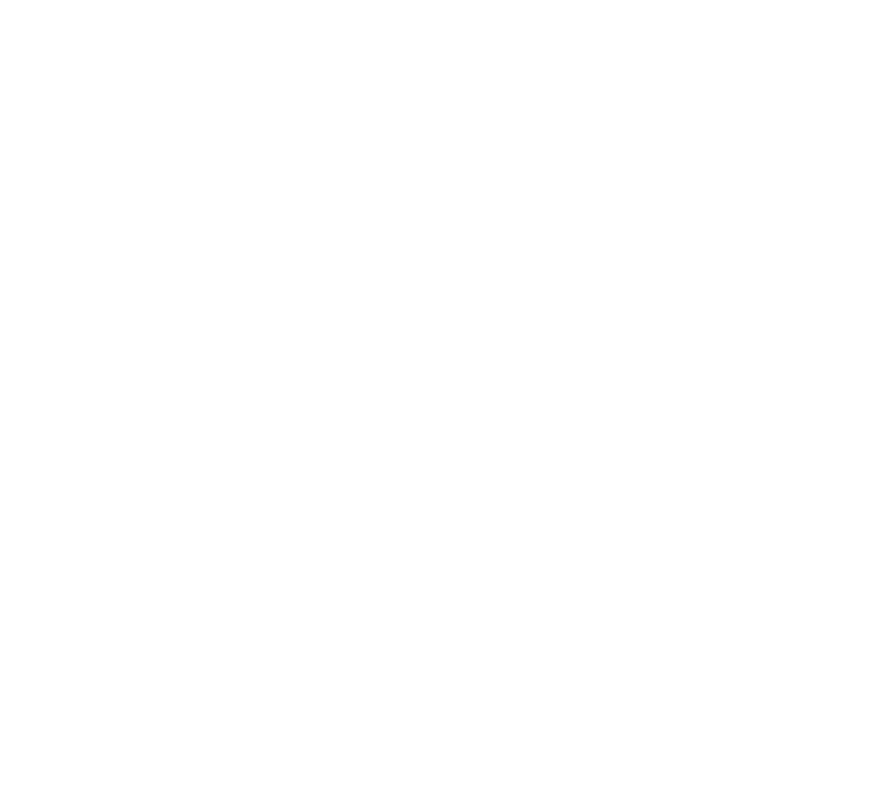
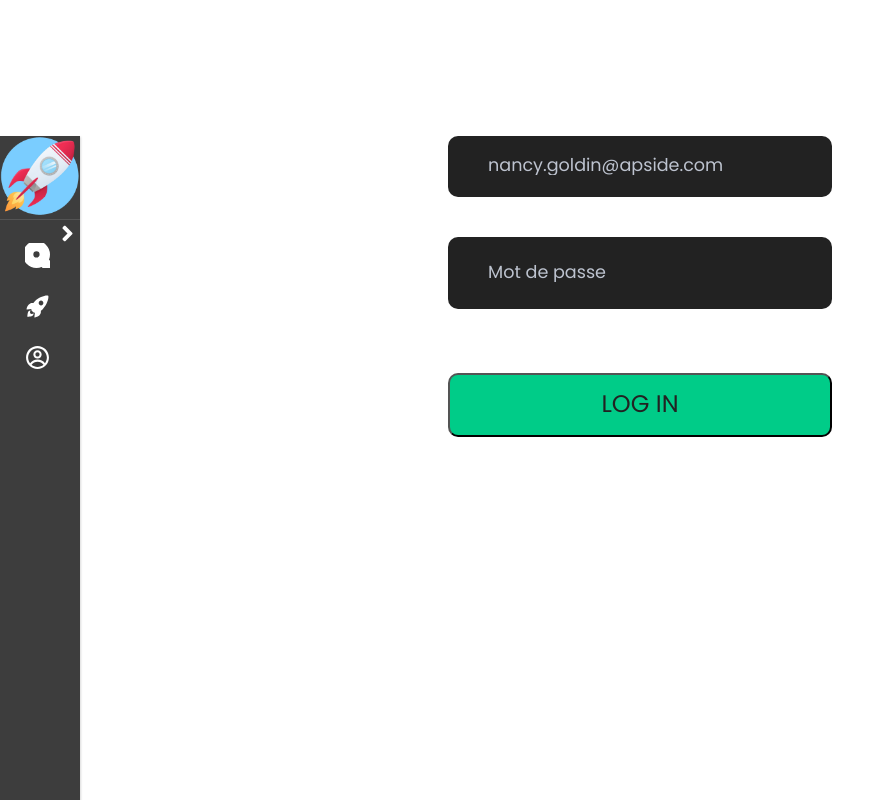
Before and after one commit to MartyScz/Hackathon2, a React (Vite) app in the folder frontend/: page /login in a window 1280 px wide. Before the commit this address had no page. Shown: the whole page, without its empty margins (0-895 px from the left). Built offline with nearby package versions, Linux system fonts and the light colour scheme.

Commit message:
pull origin dev

```diff
--- a/frontend/src/App.jsx
+++ b/frontend/src/App.jsx
@@ -5,6 +5,8 @@
 import AddProject from "./pages/AddProject";
 import Project from "./pages/Project";
 import Profile from "./pages/Profile";
+import Login from "./components/Login";
+import Register from "./components/Register";
 
 import "./App.css";
 
@@ -13,6 +15,8 @@
     <div className="App">
       <Routes>
         <Route path="/" element={<Connexion />} />
+        <Route path="/login" element={<Login />} />
+        <Route path="/register" element={<Register />} />
         <Route path="/home" element={<Home />} />
         <Route path="/addProject" element={<AddProject />} />
         <Route path="/project" element={<Project />} />
--- a/frontend/src/components/Login.css
+++ b/frontend/src/components/Login.css
@@ -1,3 +1,7 @@
+.body {
+  background-color: #222222;
+}
+
 .form-login {
   display: flex;
   flex-direction: column;
@@ -24,25 +28,29 @@
 
 .inputLogPassword,
 .inputEmail {
-  color: #ff0055;
+  background-color: #222222;
 }
 
+.inputEmail {
+  color: #0099ff;
+}
 .inputLogPassword {
   margin-bottom: 10vh;
+  color: #ff0055;
 }
 
 .loginbutton {
   display: flex;
   justify-content: center;
   align-items: center;
-  width: 60vw;
+  width: 90vw;
   max-width: 500px;
-  height: 60vw;
+  height: 70vw;
   max-height: 70px;
-  background-color: pink;
-  color: var(--white);
-  border-radius: 50%;
-  font-family: var(--font);
+  background-color: #00cc88;
+  color: #222222;
+  border-radius: 10px;
+  font-size: 1.5rem;
   text-decoration: none;
 }
 
@@ -50,12 +58,13 @@
   .inputLogPassword,
   .inputEmail {
     width: 30vw;
-    height: 3.8rem;
+    height: 4.5rem;
   }
   .inputLogPassword {
     margin-bottom: 8vh;
   }
   .loginbutton {
     width: 30vw;
+    height: 4rem;
   }
 }
--- a/frontend/src/components/Login.jsx
+++ b/frontend/src/components/Login.jsx
@@ -3,6 +3,7 @@
 import "./Login.css";
 import axios from "axios";
 import swal from "sweetalert";
+import NavBar from "./NavBar";
 
 function Login() {
   const [email, setEmail] = useState("");
@@ -34,6 +35,8 @@
   };
 
   return (
+    <>
+      <NavBar />
       <div className="login">
         <form className="form-login">
           <input
@@ -55,12 +58,17 @@
             onChange={(e) => setPassword(e.target.value)}
           />
           <Link to="/home">
-          <button className="loginbutton" type="submit" onClick={handleSubmit}>
-            CONNEXION
+            <button
+              className="loginbutton"
+              type="submit"
+              onClick={handleSubmit}
+            >
+              LOG IN
             </button>
           </Link>
         </form>
       </div>
+    </>
   );
 }
 
--- a/frontend/src/pages/Connexion.jsx
+++ b/frontend/src/pages/Connexion.jsx
@@ -1,5 +1,5 @@
 import React from "react";
-// import { Link } from "react-router-dom";
+import { Link } from "react-router-dom";
 import "./Connexion.css";
 import logo from "../assets/logo-apside-blanc.svg";
 import Motion from "../components/Motion";
@@ -10,18 +10,21 @@
       <h2>INTO</h2>
       <div className="div-logo-connexion">
         <img className="logo-connexion" src={logo} alt="logo apside bleu" />
-        <h4
+
+        <Link
+          to="/Login"
           className="log-button"
-          style={{ color: "white", marginLeft: "510px", marginTop: "-130px" }}
+          style={{ color: "white", marginLeft: "510px", marginTop: "-600px" }}
         >
           CONNEXION
-        </h4>
-        <h4
-          className="log-button"
+        </Link>
+        <Link
+          to="/Register"
+          className="register-button"
           style={{ color: "white", marginLeft: "903px", marginTop: "180px" }}
         >
           REGISTER
-        </h4>
+        </Link>
       </div>
 
       <Motion />
--- a/frontend/src/pages/Project.jsx
+++ b/frontend/src/pages/Project.jsx
@@ -2,9 +2,12 @@
 
 export default function Project() {
   return (
-    <div>
+    <>
       <NavBar />
-      <h1>Project</h1>;
-    </div>
+
+      <div>
+        <h1>Project</h1>;
+      </div>
+    </>
   );
 }
```
Lines whose indentation alone changed are shown as unchanged.
